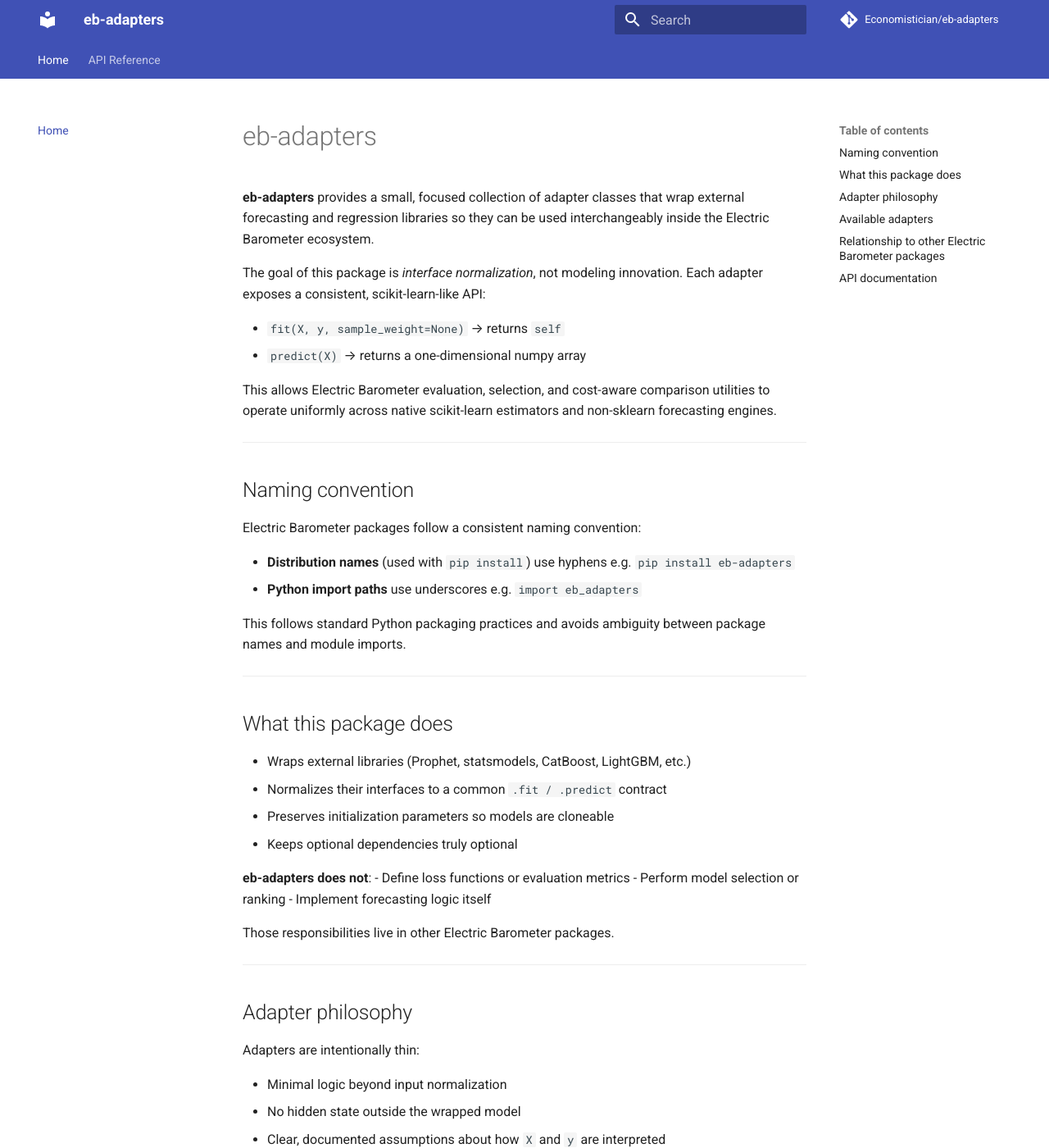
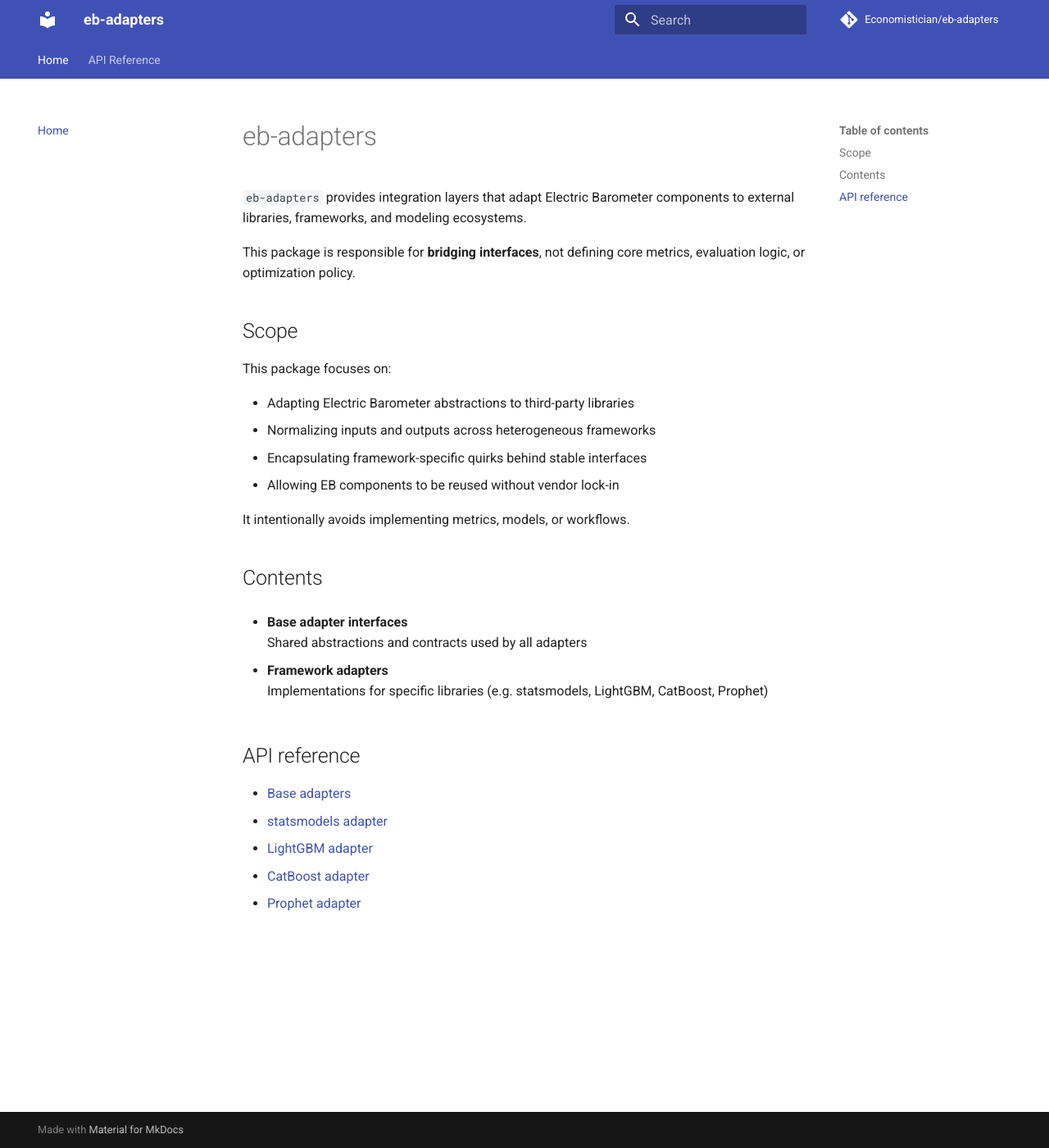
Before and after one commit to Economistician/eb-adapters, an MkDocs documentation site: the page built from docs/index.md, in a window 1280 px wide and 1400 px high. Shown: the whole window at 82% size. Built offline with MkDocs 1.6.1 and Material for MkDocs 9.7.7, drawn with Linux system fonts in a browser that asks for light colours; comment, search, counter and statistics services are not loaded; some of the changed text lies outside the part shown.

Commit message:
Refine eb-adapters docs to minimal API-focused structure

```diff
--- a/docs/index.md
+++ b/docs/index.md
@@ -1,90 +1,32 @@
 # eb-adapters
 
-**eb-adapters** provides a small, focused collection of adapter classes that
-wrap external forecasting and regression libraries so they can be used
-interchangeably inside the Electric Barometer ecosystem.
+`eb-adapters` provides integration layers that adapt Electric Barometer components to external libraries, frameworks, and modeling ecosystems.
 
-The goal of this package is *interface normalization*, not modeling innovation.
-Each adapter exposes a consistent, scikit-learn-like API:
+This package is responsible for **bridging interfaces**, not defining core metrics, evaluation logic, or optimization policy.
 
-- `fit(X, y, sample_weight=None)` → returns `self`
-- `predict(X)` → returns a one-dimensional numpy array
+## Scope
 
-This allows Electric Barometer evaluation, selection, and cost-aware comparison
-utilities to operate uniformly across native scikit-learn estimators and
-non-sklearn forecasting engines.
+This package focuses on:
 
----
+- Adapting Electric Barometer abstractions to third-party libraries
+- Normalizing inputs and outputs across heterogeneous frameworks
+- Encapsulating framework-specific quirks behind stable interfaces
+- Allowing EB components to be reused without vendor lock-in
 
-## Naming convention
+It intentionally avoids implementing metrics, models, or workflows.
 
-Electric Barometer packages follow a consistent naming convention:
+## Contents
 
-- **Distribution names** (used with `pip install`) use hyphens
-  e.g. `pip install eb-adapters`
-- **Python import paths** use underscores
-  e.g. `import eb_adapters`
+- **Base adapter interfaces**
+  Shared abstractions and contracts used by all adapters
 
-This follows standard Python packaging practices and avoids ambiguity between
-package names and module imports.
+- **Framework adapters**
+  Implementations for specific libraries (e.g. statsmodels, LightGBM, CatBoost, Prophet)
 
----
+## API reference
 
-## What this package does
-
-- Wraps external libraries (Prophet, statsmodels, CatBoost, LightGBM, etc.)
-- Normalizes their interfaces to a common `.fit / .predict` contract
-- Preserves initialization parameters so models are cloneable
-- Keeps optional dependencies truly optional
-
-**eb-adapters does not**:
-- Define loss functions or evaluation metrics
-- Perform model selection or ranking
-- Implement forecasting logic itself
-
-Those responsibilities live in other Electric Barometer packages.
-
----
-
-## Adapter philosophy
-
-Adapters are intentionally thin:
-
-- Minimal logic beyond input normalization
-- No hidden state outside the wrapped model
-- Clear, documented assumptions about how `X` and `y` are interpreted
-- Safe to import even when optional dependencies are not installed
-
-If a model cannot reasonably conform to this contract, it likely does not belong
-in this package.
-
----
-
-## Available adapters
-
-Current adapters include:
-
-- Prophet (univariate time-series forecasting)
-- statsmodels ARIMA / SARIMAX
-- CatBoost regressor
-- LightGBM regressor
-
-Each adapter is documented in the API section and generated directly from
-NumPy-style docstrings in the source code.
-
----
-
-## Relationship to other Electric Barometer packages
-
-- **eb-metrics**: defines cost-aware error and loss functions
-- **eb-evaluation**: performs model evaluation, comparison, and selection
-- **eb-adapters**: makes external models compatible with those workflows
-
-This separation keeps responsibilities clean and composable.
-
----
-
-## API documentation
-
-See the **API** section for detailed adapter reference material generated
-automatically from the source code.
+- [Base adapters](api/base.md)
+- [statsmodels adapter](api/statsmodels.md)
+- [LightGBM adapter](api/lightgbm.md)
+- [CatBoost adapter](api/catboost.md)
+- [Prophet adapter](api/prophet.md)
```
Also changed, not shown: docs/adapters/index.md (deleted, +0 -143 lines), docs/adapters/writing-your-own-adapter.md (deleted, +0 -199 lines), docs/api/base.md (+3 -7 lines), docs/api/catboost.md (+3 -7 lines), docs/api/lightgbm.md (+3 -7 lines), docs/api/prophet.md (+3 -7 lines), docs/api/statsmodels.md (+3 -7 lines).
